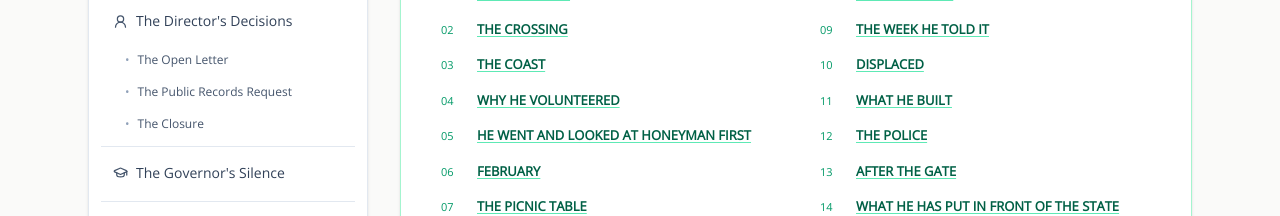
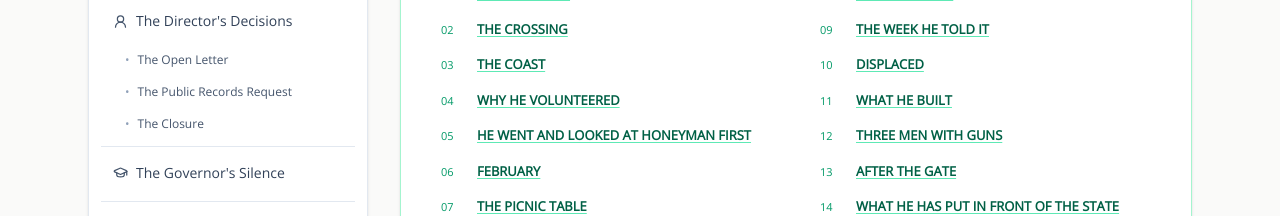
Before and after one commit to rswfire/rswfire.oprd, a Next.js app: page / in a window 1280 px wide. Shown: the part 940-1156 px from the top of the page. Built offline with nearby package versions, Linux system fonts and the light colour scheme; no server answers.

Commit message:
Testimony: chapter twelve is Three Men with Guns

```diff
--- a/components/TestimonyCard.tsx
+++ b/components/TestimonyCard.tsx
@@ -22,7 +22,7 @@ const CHAPTERS = [
     "THE WEEK HE TOLD IT",
     "DISPLACED",
     "WHAT HE BUILT",
-    "THE POLICE",
+    "THREE MEN WITH GUNS",
     "AFTER THE GATE",
     "WHAT HE HAS PUT IN FRONT OF THE STATE",
 ];
--- a/components/testimony/TestimonyBody.tsx
+++ b/components/testimony/TestimonyBody.tsx
@@ -3048,7 +3048,7 @@ export default function TestimonyBody({
                 </P>
             </Part>
 
-            <Part n="Twelve" title="THE POLICE">
+            <Part n="Twelve" title="THREE MEN WITH GUNS">
                 <P id="pfbekq" n={260}>
                     The day before they came, he stood in front of his own camera and put his full legal
                     name on the record. One year since Oregon State Parks dismissed him from Honeyman
```
